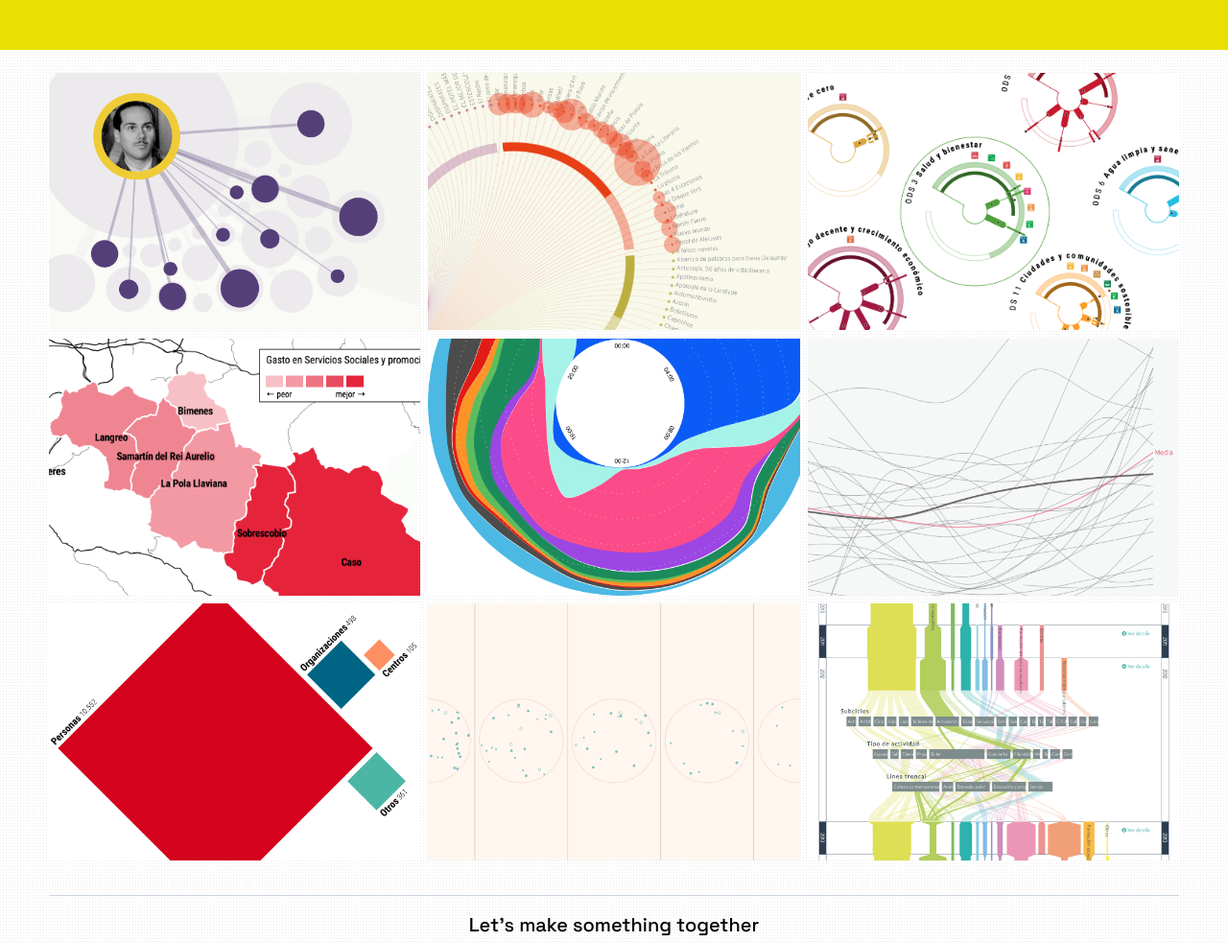
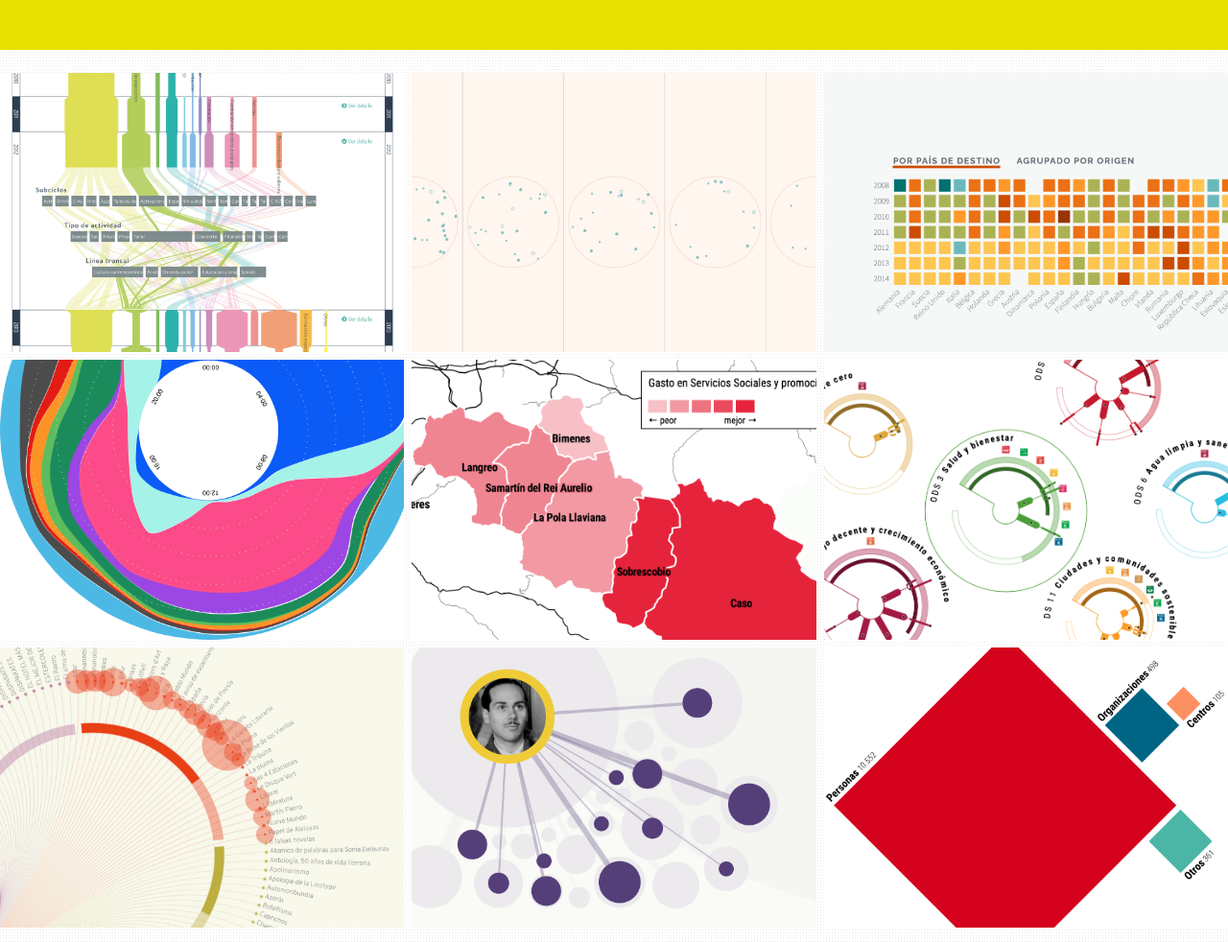
Before and after one commit to maritrinez/visualizados2022, a website: page public/index.html in a window 1280 px wide. Shown: the part 1624-2606 px from the top of the page at 96% size. Drawn offline with nearby package versions, Linux system fonts and the light colour scheme.

Commit message:
load home projects from csv

```diff
--- /dev/null
+++ b/public/assets/load-projects.js
@@ -0,0 +1,66 @@
+const strength_icon = '<svg xmlns="http://www.w3.org/2000/svg" fill="none" viewBox="0 0 24 24" stroke-width="1.5" stroke="currentColor" class="w-6 h-6 text-lime"><path stroke-linecap="round" stroke-linejoin="round" d="M9.813 15.904L9 18.75l-.813-2.846a4.5 4.5 0 00-3.09-3.09L2.25 12l2.846-.813a4.5 4.5 0 003.09-3.09L9 5.25l.813 2.846a4.5 4.5 0 003.09 3.09L15.75 12l-2.846.813a4.5 4.5 0 00-3.09 3.09zM18.259 8.715L18 9.75l-.259-1.035a3.375 3.375 0 00-2.455-2.456L14.25 6l1.036-.259a3.375 3.375 0 002.455-2.456L18 2.25l.259 1.035a3.375 3.375 0 002.456 2.456L21.75 6l-1.035.259a3.375 3.375 0 00-2.456 2.456zM16.894 20.567L16.5 21.75l-.394-1.183a2.25 2.25 0 00-1.423-1.423L13.5 18.75l1.183-.394a2.25 2.25 0 001.423-1.423l.394-1.183.394 1.183a2.25 2.25 0 001.423 1.423l1.183.394-1.183.394a2.25 2.25 0 00-1.423 1.423z"/></svg>';
+
+const classes = {
+    project_item: 'projects_item group relative',
+    project_image: 'project_image aspect-w-1 aspect-h-1 w-full overflow-hidden',
+    image: 'h-full w-full object-cover object-center',
+    overlay: 'overlay absolute inset-0 flex flex-col justify-center bg-indigo opacity-0 group-hover:bg-indigo/70 group-hover:opacity-100 transition-opacity',
+    overlay_copy: 'text-white flex flex-col items-center',
+    strength: 'flex space-x-1'
+}
+
+d3.csv('./assets/visualizados_projects.csv').then((data) => {
+    console.log(data)
+
+    // sort the data by order
+    data.sort((a, b) => b.order - a.order)
+
+    // append a div for each project
+    let items = d3.select('#work').select('.layout2').selectAll('a.projects_item')
+        .data(data)
+        .join('a')
+        .attr('class', classes.project_item)
+        .attr("href", './projects.html')
+        .on('mouseover', function(d) { console.log(d)});
+
+    items.selectAll('.project_image')
+        .data(d => [d])
+        .join('div')
+        .attr('class', classes.project_image)
+    .selectAll('img')
+        .data(d => [d])
+        .join('img')
+        .attr('class', classes.image)
+        .attr('src', d => `./assets/images/scs/${d.img_path}`);
+
+    let overlay = items.selectAll('.overlay')
+        .data(d => [d])
+        .join('div')
+        .attr('class', classes.overlay)
+        .selectAll('div')
+        .data(d => [d])
+        .join('div')
+        .attr('class', classes.overlay_copy);
+    overlay.selectAll('h2')
+        .data(d => [d])
+        .join('h2')
+        .attr('class', 'uppercase')
+        .html(d => d.title)
+
+    overlay.selectAll('h3')
+        .data(d => [d])
+        .join('h3')
+        .html(d => d.client)
+
+    let strength = overlay.selectAll('div')
+        .data(d => [d])
+        .join('div')
+        .attr('class', classes.strength)
+        .html(strength_icon)
+
+    strength.selectAll('h3')
+    .data(d => [d])
+    .join('h4')
+    .html(d => d.strength)
+
+})
--- /dev/null
+++ b/public/assets/visualizados_projects.csv
@@ -0,0 +1,10 @@
+order,title,client,strength,web_path,img_path,url,tools
+1,Cultural Grants Archive,Residencia de Estudiantes,here a strength,/cultural-grants-archive,w_jae.png,http://archivojae2.edaddeplata.org/,
+2,Conversations,Residencia de Estudiantes,Network,/conversations,w_conversations.png,,
+3,Magazines,Residencia de Estudiantes,Canvas & D3.js,/magazines,w_magazines.png,http://nrevistasedp.edaddeplata.org/#/,
+4,ODS Performance,Smart & City,Hierarchical data,/ods-performace,w_ods.png,,
+5,xxx - reaviviar actions impact,Smart & City,Mapbox,/xxxx-xxx-xxx,w_lada_r.png,,
+6,Your energy counts,Endesa,Data Analysis,/your-energy-counts,w_energy.png,,
+7,UE asylum: an unequal right,Nonprofit ptoject,First prize!,/asylum-unequal-right,w_asylum.png,http://europasinrefugio.visualizados.com/datos.html#evolution,
+8,Fertility & age,Sanitas,Scrollytelling,/fertility-and-age,w_fertility.png,https://sanitasdatasalud.es/conoce-la-tecnica-reproduccion-asistida-mas-adecuada-ti-este-recomendador/,
+9,xxx,Fundación Cerezales Antonino y Cinia,Relational information,/activities-participants-study,w_cerezales.png,http://visualizacion.fcayc.org/#actividad-detalle,
--- a/public/index.html
+++ b/public/index.html
@@ -6,6 +6,7 @@
   <meta http-equiv="X-UA-Compatible" content="IE=edge">
   <title>Visualizados</title>
   <link rel="icon" type="image/x-icon" href="https://avatars.observableusercontent.com/avatar/7cb136b66a1541518306c883b7ac84c949a51f28843c4a8b199efffa36b93c75?s=102&format=avif">
+  <script src="https://d3js.org/d3.v7.min.js"></script>
   <meta name="description" content="">
   <meta name="viewport" content="width=device-width, initial-scale=1">
   <link rel="shortcut icon" href="#" />
@@ -171,8 +172,8 @@
       </section>
 
       <section id="work">
-        <!-- <div class="layout grid grid-cols-1 mt-6 gap-y-6 gap-x-6 sm:grid-cols-2 l:grid-cols-3 3xl:grid-cols-4 2xl:gap-x-1 2xl:gap-y-1 mx-auto"> -->
-        <div class="layout grid grid-cols-1 mt-6 gap-y-2 gap-x-2 mx-auto sm:grid-cols-2 xl:grid-cols-3">
+        <div class="layout2 grid grid-cols-1 mt-6 gap-y-2 gap-x-2 mx-auto sm:grid-cols-2 xl:grid-cols-3"></div>
+        <!-- <div class="layout grid grid-cols-1 mt-6 gap-y-2 gap-x-2 mx-auto sm:grid-cols-2 xl:grid-cols-3">
           <a href="./projects.html" class="group relative">
             <div class="aspect-w-1 aspect-h-1 w-full overflow-hidden">
               <img src="./assets/images/scs/w_ep.png" alt="" class="h-full w-full object-cover object-center">
@@ -289,7 +290,6 @@
             <div class="overlay absolute inset-0 flex flex-col justify-center bg-indigo opacity-0 group-hover:bg-indigo/70 group-hover:opacity-100 transition-opacity">
               <div class="text-white flex flex-col items-center">
                 <h2 class="uppercase">cultural grants Archives</h2>
-                <!-- <h2 class="uppercase">Silver Age cultural grants Archives</h2> -->
                 <h3>Residencia de Estudiantes</h3>
                 <div class="flex space-x-1">
                   <svg xmlns="http://www.w3.org/2000/svg" fill="none" viewBox="0 0 24 24" stroke-width="1.5" stroke="currentColor" class="w-6 h-6 text-lime">
@@ -339,7 +339,7 @@
 
 
 
-        </div>
+        </div> -->
       </section>
 
 
@@ -387,5 +387,6 @@
     </footer>
   </div>
   <script src="./assets/main.js"></script>
+  <script src="./assets/load-projects.js"></script>
 </body>
 </html>
```
Also changed, not shown: public/assets/images/scs/w_conversations.png (renamed from public/assets/images/scs/w_ep.png).
